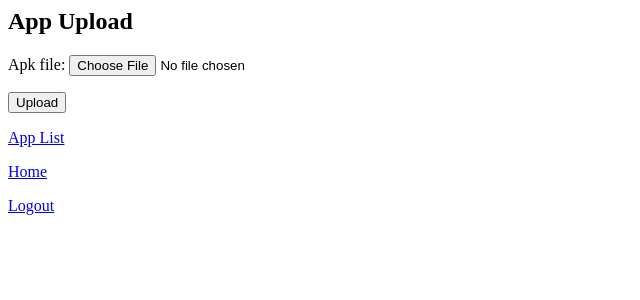
After one commit to Abdolla25/APK-Manager, a Django app: page /web/apps/upload/ in a window 1280 px wide. The commit adds this page. Shown: the top 300 px of the page, without its empty margins (0-640 px from the left). Run offline with Django 4.2, Linux system fonts and the light colour scheme; the visitor is signed in with stand-in values (Sample User, id 1).

Commit message:
handle APK Upload main function and DB insertion

```diff
--- a/apk_manager/apk_manager/settings.py
+++ b/apk_manager/apk_manager/settings.py
@@ -132,7 +132,7 @@ STATIC_ROOT = os.path.join(BASE_DIR, "static/")
 
 DEFAULT_AUTO_FIELD = "django.db.models.BigAutoField"
 
-# Custom settings
+# Media files
 
-LOGIN_REDIRECT_URL = "web:profile"
-LOGOUT_REDIRECT_URL = "web:login"
+MEDIA_URL = "/media/"
+MEDIA_ROOT = BASE_DIR / "media"
--- a/apk_manager/apk_manager/urls.py
+++ b/apk_manager/apk_manager/urls.py
@@ -16,7 +16,10 @@ Including another URLconf
 """
 
 from django.urls import path, include
+from django.conf import settings
+from django.conf.urls.static import static
 
 urlpatterns = [
     path("web/", include("web.urls"), name="web"),
 ]
+urlpatterns += static(settings.MEDIA_URL, document_root=settings.MEDIA_ROOT)
--- a/apk_manager/web/forms.py
+++ b/apk_manager/web/forms.py
@@ -1,7 +1,7 @@
 from django import forms
 from django.contrib.auth.forms import UserCreationForm
 from django.contrib.auth.models import User
-from .models import Profile
+from .models import Profile, App
 
 
 class SignUpForm(UserCreationForm):
@@ -16,3 +16,9 @@ class ProfileForm(forms.ModelForm):
     class Meta:
         model = Profile
         fields = ["bio"]
+
+
+class AppForm(forms.ModelForm):
+    class Meta:
+        model = App
+        fields = ["apk_file"]
--- a/apk_manager/web/models.py
+++ b/apk_manager/web/models.py
@@ -1,5 +1,6 @@
 from django.db import models
 from django.contrib.auth.models import User
+from uuid import uuid4 as uuid
 
 
 class Profile(models.Model):
@@ -8,3 +9,24 @@ class Profile(models.Model):
 
     def __str__(self):
         return self.user.username
+
+
+class App(models.Model):
+    name = models.CharField(max_length=255, default=uuid().hex)
+    version = models.CharField(max_length=50, blank=True, null=True)
+    uploaded_by = models.ForeignKey(User, on_delete=models.CASCADE)
+    apk_file = models.FileField(upload_to="apks/")
+    first_screen_screenshot = models.ImageField(
+        upload_to="screenshots/", blank=True, null=True
+    )
+    second_screen_screenshot = models.ImageField(
+        upload_to="screenshots/", blank=True, null=True
+    )
+    video_recording = models.FileField(upload_to="recordings/", blank=True, null=True)
+    ui_hierarchy = models.FileField(upload_to="ui_hierarchies/", blank=True, null=True)
+    screen_changed = models.BooleanField(default=False)
+    updated_at = models.DateTimeField(auto_now=True)
+    created_at = models.DateTimeField(auto_now_add=True)
+
+    def __str__(self):
+        return self.name
--- /dev/null
+++ b/apk_manager/web/templates/web/app_upload.html
@@ -0,0 +1,8 @@
+<h2>App Upload</h2>
+<form method="post" enctype="multipart/form-data">
+  {% csrf_token %} {{ form.as_p }}
+  <button type="submit">Upload</button>
+</form>
+<p><a href="{% url 'app_list' %}">App List</a></p>
+<p><a href="{% url 'index' %}">Home</a></p>
+<p><a href="{% url 'logout' %}">Logout</a></p>
--- a/apk_manager/web/templates/web/index.html
+++ b/apk_manager/web/templates/web/index.html
@@ -2,6 +2,7 @@
 {% if user.is_authenticated %}
 <p>Welcome, {{ user.username }}!</p>
 <p><a href="{% url 'profile' %}">View Profile</a></p>
+<p><a href="{% url 'app_list' %}">App List</a></p>
 <p><a href="{% url 'logout' %}">Logout</a></p>
 {% else %}
 <p>You are not logged in.</p>
--- a/apk_manager/web/urls.py
+++ b/apk_manager/web/urls.py
@@ -6,6 +6,10 @@ from .views import (
     logout_view,
     profile_view,
     profile_edit_view,
+    app_list_view,
+    app_upload_view,
+    app_detail_view,
+    app_delete_view,
 )
 
 urlpatterns = [
@@ -14,5 +18,9 @@ urlpatterns = [
     path("login/", login_view, name="login"),
     path("logout/", logout_view, name="logout"),
     path("profile/", profile_view, name="profile"),
-    path("profile_edit/", profile_edit_view, name="profile_edit"),
+    path("profile/edit/", profile_edit_view, name="profile_edit"),
+    path("apps/", app_list_view, name="app_list"),
+    path("apps/upload/", app_upload_view, name="app_upload"),
+    path("apps/<int:pk>/", app_detail_view, name="app_detail"),
+    path("apps/<int:pk>/delete/", app_delete_view, name="app_delete"),
 ]
--- a/apk_manager/web/views.py
+++ b/apk_manager/web/views.py
@@ -1,9 +1,9 @@
-from django.shortcuts import render, redirect
+from django.shortcuts import render, redirect, get_object_or_404
 from django.contrib.auth import login, authenticate, logout
 from django.contrib.auth.forms import AuthenticationForm
 from django.contrib.auth.decorators import login_required
-from .forms import SignUpForm, ProfileForm
-from .models import Profile
+from .forms import SignUpForm, ProfileForm, AppForm
+from .models import Profile, App
 
 
 def index_view(request):
@@ -55,4 +55,39 @@ def profile_edit_view(request):
 
 def logout_view(request):
     logout(request)
-    return redirect("login")
+    return redirect("index")
+
+
+@login_required(login_url="login")
+def app_list_view(request):
+    apps = App.objects.filter(uploaded_by=request.user)
+    return render(request, "web/app_list.html", {"apps": apps})
+
+
+@login_required(login_url="login")
+def app_upload_view(request):
+    if request.method == "POST":
+        form = AppForm(request.POST, request.FILES)
+        if form.is_valid():
+            app = form.save(commit=False)
+            app.uploaded_by = request.user
+            app.save()
+            return redirect("app_list")
+    else:
+        form = AppForm()
+    return render(request, "web/app_upload.html", {"form": form})
+
+
+@login_required(login_url="login")
+def app_detail_view(request, pk):
+    app = get_object_or_404(App, pk=pk, uploaded_by=request.user)
+    return render(request, "web/app_detail.html", {"app": app})
+
+
+@login_required(login_url="login")
+def app_delete_view(request, pk):
+    app = get_object_or_404(App, pk=pk, uploaded_by=request.user)
+    if request.method == "POST":
+        app.delete()
+        return redirect("app_list")
+    return render(request, "web/app_confirm_delete.html", {"app": app})
--- a/pipdeptree.txt
+++ b/pipdeptree.txt
@@ -13,6 +13,7 @@ Django==4.2.15
 gunicorn==23.0.0
 └── packaging [required: Any, installed: 24.1]
 mysqlclient==2.2.4
+pillow==10.4.0
 pipdeptree==2.23.1
 ├── packaging [required: >=23.1, installed: 24.1]
 └── pip [required: >=23.1.2, installed: 24.2]
--- a/requirements.txt
+++ b/requirements.txt
@@ -7,6 +7,7 @@ mypy-extensions==1.0.0
 mysqlclient==2.2.4
 packaging==24.1
 pathspec==0.12.1
+pillow==10.4.0
 pipdeptree==2.23.1
 platformdirs==4.2.2
 python-dotenv==1.0.1
```
Also changed, not shown: apk_manager/web/templates/web/app_confirm_delete.html (added, +11 -0 lines), apk_manager/web/templates/web/app_detail.html (added, +18 -0 lines), apk_manager/web/templates/web/app_list.html (added, +13 -0 lines), apk_manager/web/migrations/0002_app.py (added), apk_manager/web/migrations/0003_remove_app_uploaded_at_app_updated_at_and_more.py (added), apk_manager/web/migrations/0004_alter_app_name.py (added), 1 other file.
